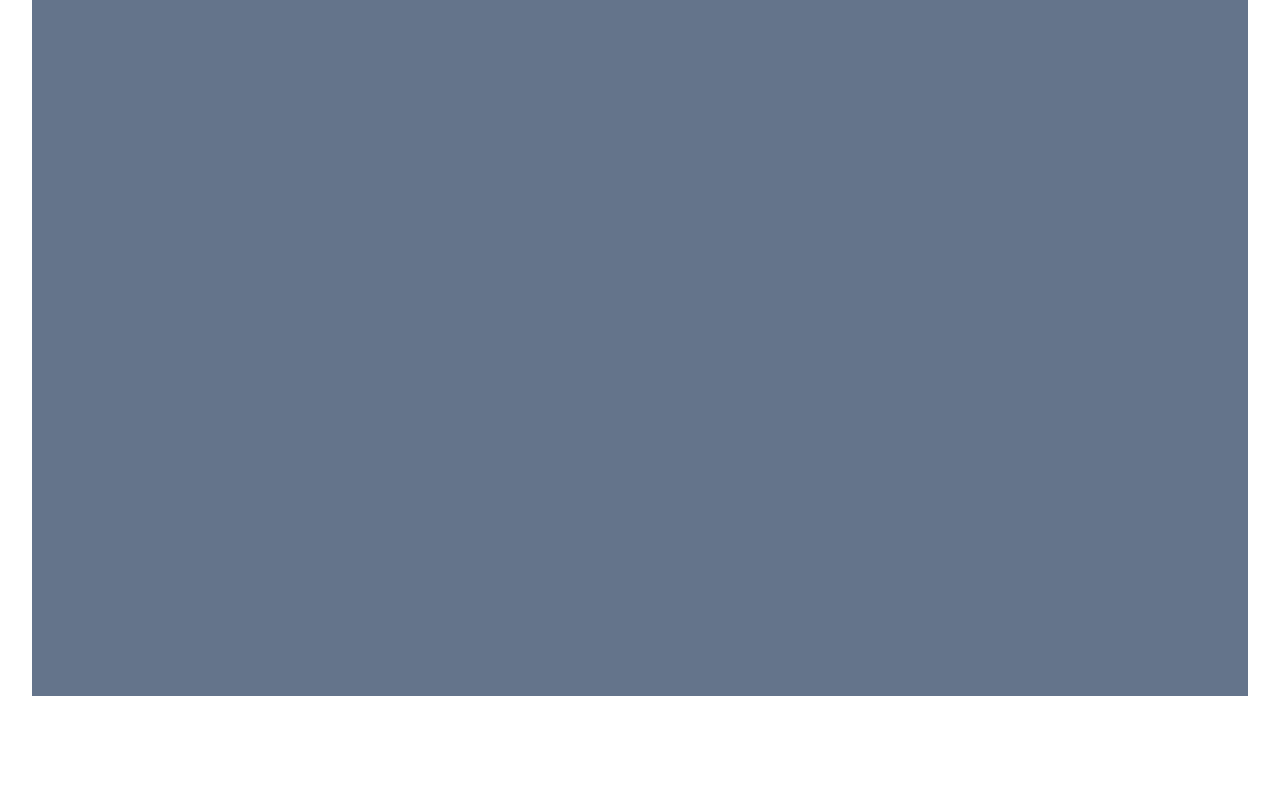
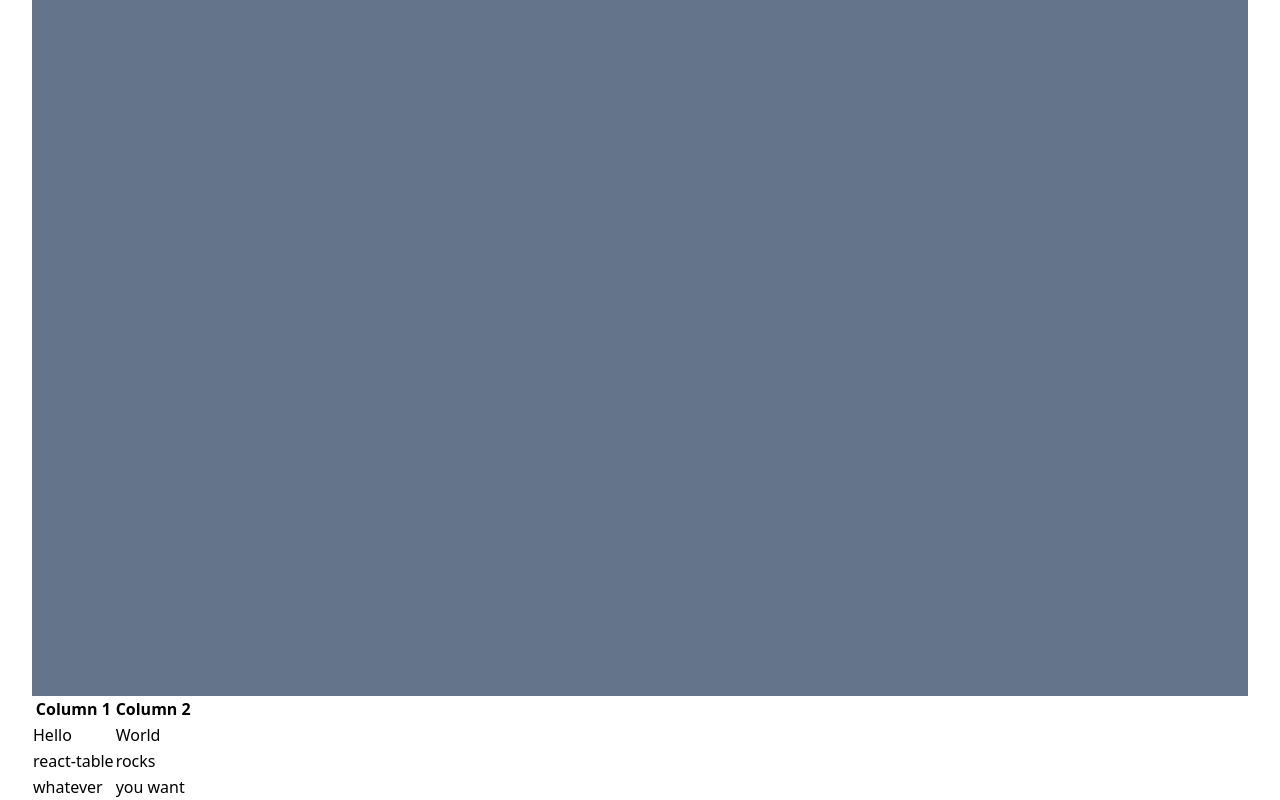
Before and after one commit to freddan88/vite-test-app, a React (Vite) app: page /react-table-test-01 in a window 1280 px wide. Shown: the part 334-1134 px from the top of the page. Before the commit the page ends 1030 px from the top, so only its background shows below. Built offline with nearby package versions, Linux system fonts and the light colour scheme.

Commit message:
Test react table and types

```diff
--- /dev/null
+++ b/src/components/ReactTable/Table.tsx
@@ -0,0 +1,59 @@
+import { useMemo } from 'react';
+import { useTable } from 'react-table';
+import {
+  IAccountTableAccessors,
+  TAccountColumn,
+} from '../../pages/ReactTableTest01';
+
+// interface IProps {
+//   tableData: IAccountTableAccessors[];
+//   tableColumns: TAccountColumn[];
+// }
+
+interface IProps {
+  tableData: any[];
+  tableColumns: any[];
+}
+
+const Table: React.FC<IProps> = ({ tableColumns, tableData }) => {
+  const columns = useMemo(() => tableColumns, []);
+  const data = useMemo(() => tableData, []);
+
+  const tableInstance = useTable({
+    columns,
+    data,
+  });
+
+  const { getTableProps, getTableBodyProps, headerGroups, rows, prepareRow } =
+    tableInstance;
+
+  return (
+    <table {...getTableProps()}>
+      <thead>
+        {headerGroups.map((headerGroup) => (
+          <tr {...headerGroup.getHeaderGroupProps()}>
+            {headerGroup.headers.map((column) => {
+              return (
+                <th {...column.getHeaderProps()}>{column.render('Header')}</th>
+              );
+            })}
+          </tr>
+        ))}
+      </thead>
+      <tbody {...getTableBodyProps()}>
+        {rows.map((row) => {
+          prepareRow(row);
+          return (
+            <tr {...row.getRowProps()}>
+              {row.cells.map((cell) => {
+                return <td {...cell.getCellProps()}>{cell.render('Cell')}</td>;
+              })}
+            </tr>
+          );
+        })}
+      </tbody>
+    </table>
+  );
+};
+
+export default Table;
--- /dev/null
+++ b/src/components/ReactTable/TableBody/TableBodyColumn.tsx
@@ -0,0 +1,12 @@
+import { Cell, TableCellProps } from 'react-table';
+
+interface IProps {
+  cell: Cell;
+  cellProps?: TableCellProps;
+}
+
+const TableBodyColumn: React.FC<IProps> = ({ cell, cellProps }) => {
+  return <td {...cellProps}>{cell.render('Cell')}</td>;
+};
+
+export default TableBodyColumn;
--- /dev/null
+++ b/src/components/ReactTable/TableBody/TableBodyRow.tsx
@@ -0,0 +1,26 @@
+import { Row } from 'react-table';
+import TableBodyColumn from './TableBodyColumn';
+
+interface IProps {
+  row: Row<any>;
+}
+
+const TableBodyRow: React.FC<IProps> = ({ row }) => {
+  console.log(row.original);
+
+  return (
+    <tr {...row.getRowProps()}>
+      {row.cells.map((cell) => {
+        return (
+          <TableBodyColumn
+            {...cell.getCellProps()}
+            cell={cell}
+            key={cell.column.id}
+          />
+        );
+      })}
+    </tr>
+  );
+};
+
+export default TableBodyRow;
--- /dev/null
+++ b/src/components/ReactTable/TableHead/TableHeadColumn.tsx
@@ -0,0 +1,11 @@
+import { HeaderGroup } from 'react-table';
+
+interface IProps {
+  column: HeaderGroup;
+}
+
+const TableHeadColumn: React.FC<IProps> = ({ column }) => {
+  return <th {...column.getHeaderProps()}>{column.render('Header')}</th>;
+};
+
+export default TableHeadColumn;
--- /dev/null
+++ b/src/components/ReactTable/TableHead/TableHeadRow.tsx
@@ -0,0 +1,18 @@
+import { HeaderGroup } from 'react-table';
+import TableHeadColumn from './TableHeadColumn';
+
+interface IProps {
+  headerGroup: HeaderGroup;
+}
+
+const TableHeadRow: React.FC<IProps> = ({ headerGroup }) => {
+  return (
+    <tr {...headerGroup.getHeaderGroupProps()}>
+      {headerGroup.headers.map((column) => (
+        <TableHeadColumn column={column} key={column.id} />
+      ))}
+    </tr>
+  );
+};
+
+export default TableHeadRow;
--- a/src/pages/ReactTableTest01.tsx
+++ b/src/pages/ReactTableTest01.tsx
@@ -8,6 +8,7 @@ import {
   useTable,
 } from 'react-table';
 import FilterSection from '../components/FilterSection';
+import Table from '../components/ReactTable/Table';
 import useOverlay from '../hooks/useOverlay';
 
 interface IColumn {
@@ -16,6 +17,39 @@ interface IColumn {
   col3: string;
   col4: number;
 }
+
+export interface IAccountTableAccessors {
+  col1: string;
+  col2: string;
+}
+
+export type TAccountColumn = ColumnWithStrictAccessor<IAccountTableAccessors>;
+
+const tableData = [
+  {
+    col1: 'Hello',
+    col2: 'World',
+  },
+  {
+    col1: 'react-table',
+    col2: 'rocks',
+  },
+  {
+    col1: 'whatever',
+    col2: 'you want',
+  },
+];
+
+const tableColumns: TAccountColumn[] = [
+  {
+    Header: 'Column 1',
+    accessor: 'col1',
+  },
+  {
+    Header: 'Column 2',
+    accessor: 'col2',
+  },
+];
 
 const data: IColumn[] = [
   {
@@ -152,6 +186,9 @@ const ReactTableTest01: React.FC<IProps> = (props) => {
         </tbody>
       </table>
       <div className="h-[100vh] bg-slate-500">Test</div>
+      <div>
+        <Table tableData={tableData} tableColumns={tableColumns} />
+      </div>
     </div>
   );
 };
```
